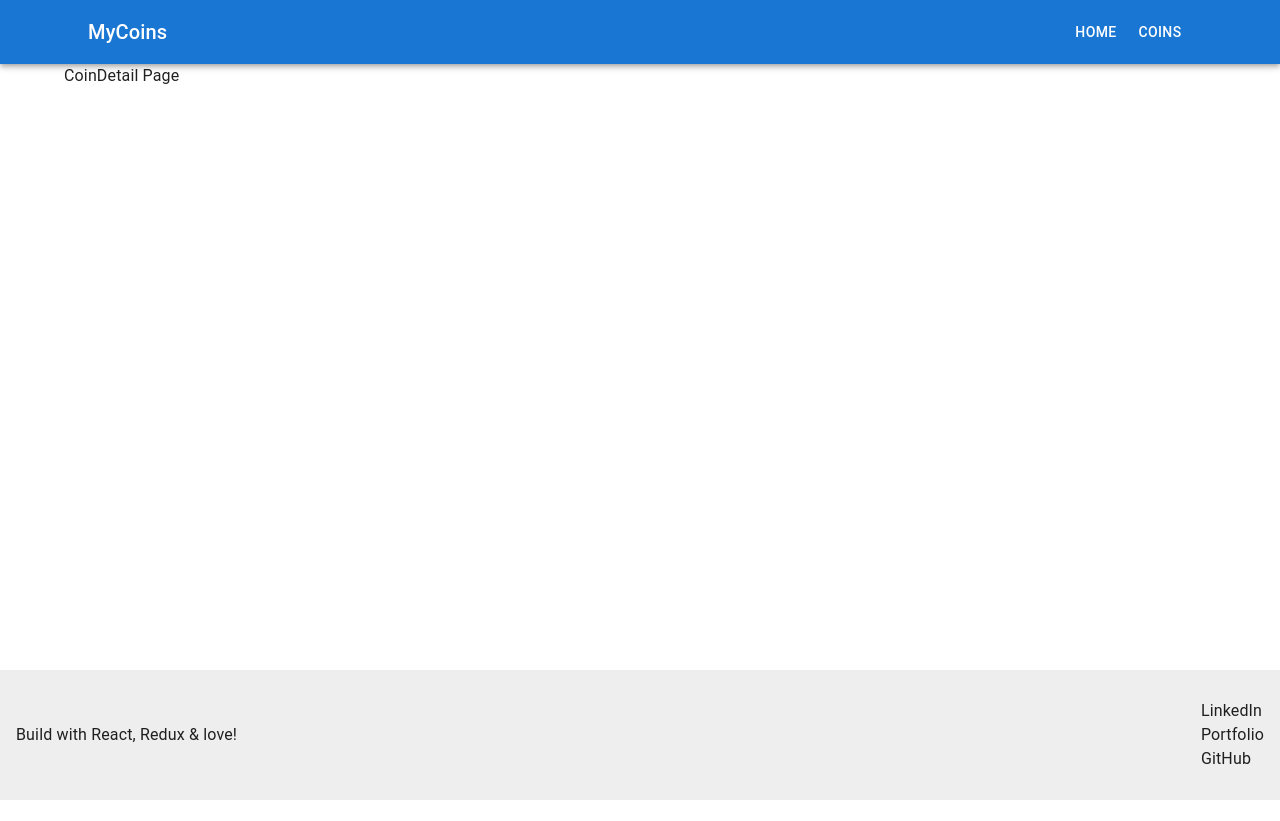
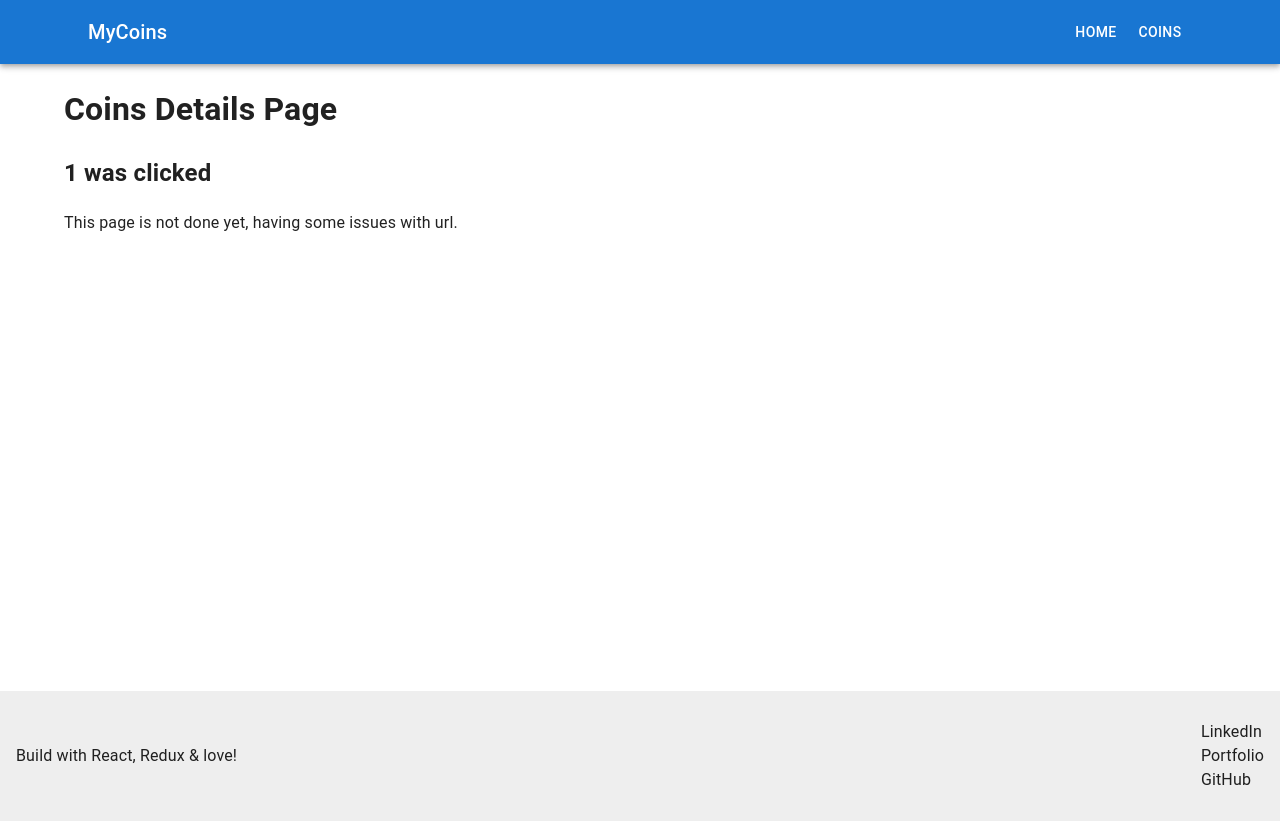
Before and after one commit to Idrees-Mo/react-crypto-coin-app, a React (Create React App) app: page /coins/1 in a window 1280 px wide. Before the commit the page ends 800 px from the top, so only its background shows below. Built offline with nearby package versions, Linux system fonts and the light colour scheme.

Commit message:
add setup for coinDetails query - not working yet

```diff
--- a/src/constants.js
+++ b/src/constants.js
@@ -1,2 +1,2 @@
 export const BASE_URL = ""; // empty as using proxy
-export const COINS_URL = "api/v3/coins/markets";
+export const COINS_URL = "api/v3/coins/";
--- a/src/pages/CoinDetail.js
+++ b/src/pages/CoinDetail.js
@@ -1,5 +1,19 @@
+import { useParams } from "react-router-dom";
+// import { useGetCoinDetailsQuery } from "../store/coinsApiSlice";
+
 function CoinDetail() {
-  return <div>CoinDetail Page</div>;
+  const { coinId } = useParams();
+
+  // TODO the query is not creating corret URL
+  // const { data, loading, error } = useGetCoinDetailsQuery(coinId);
+
+  return (
+    <div>
+      <h1>Coins Details Page</h1>
+      <h2> {coinId} was clicked </h2>
+      <p>This page is not done yet, having some issues with url.</p>
+    </div>
+  );
 }
 
 export default CoinDetail;
--- a/src/pages/Home.js
+++ b/src/pages/Home.js
@@ -1,7 +1,14 @@
 import { Container } from "@mui/material";
+import { Link } from "react-router-dom";
 
 function Home() {
-  return <Container>Home Page</Container>;
+  return (
+    <Container>
+      <h1>Welcome to my crypto currency App.</h1>
+
+      <Link to={"/coins"}>Go to Coins Page!</Link>
+    </Container>
+  );
 }
 
 export default Home;
--- a/src/store/apiSlice.js
+++ b/src/store/apiSlice.js
@@ -5,6 +5,6 @@ const baseQuery = fetchBaseQuery({ baseUrl: BASE_URL });
 
 export const apiSlice = createApi({
   baseQuery,
-  tagTypes: ["Coins"],
+  tagTypes: [""],
   endpoints: (builder) => ({}),
 });
--- a/src/store/coinsApiSlice.js
+++ b/src/store/coinsApiSlice.js
@@ -5,7 +5,7 @@ export const coinsApiSlice = apiSlice.injectEndpoints({
   endpoints: (builder) => ({
     getCoins: builder.query({
       query: () => ({
-        url: COINS_URL,
+        url: COINS_URL + "markets",
         params: {
           vs_currency: "AUD",
           order: "market_cap_desc",
@@ -14,10 +14,14 @@ export const coinsApiSlice = apiSlice.injectEndpoints({
           locale: "en",
         },
       }),
-      keepUnusedDataFor: 5,
-      providesTags: ["Coins"],
+    }),
+
+    getCoinDetails: builder.query({
+      query: (coinId) => ({
+        url: COINS_URL + `/${coinId}`,
+      }),
     }),
   }),
 });
 
-export const { useGetCoinsQuery } = coinsApiSlice;
+export const { useGetCoinsQuery, useGetCoinDetailsQuery } = coinsApiSlice;
```
